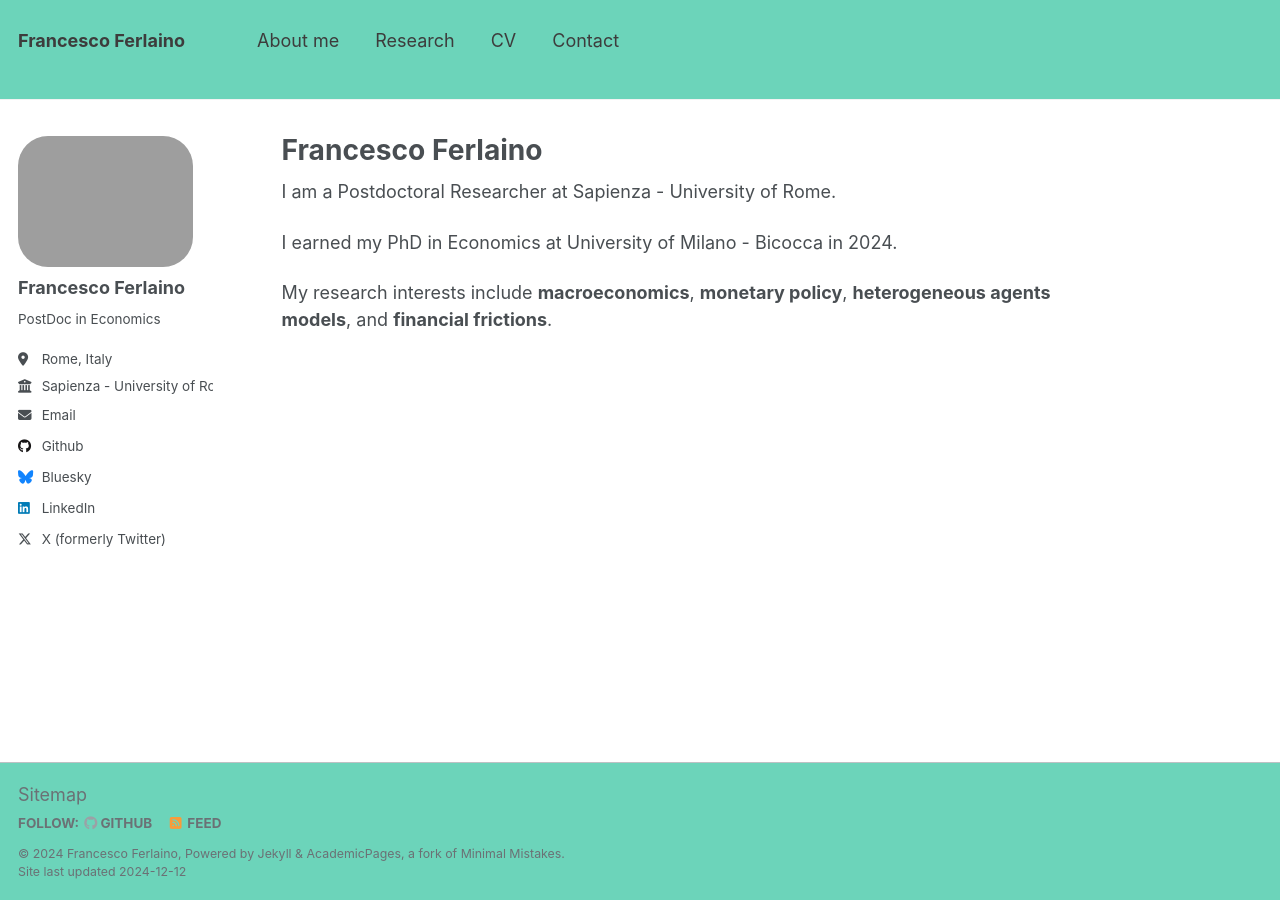
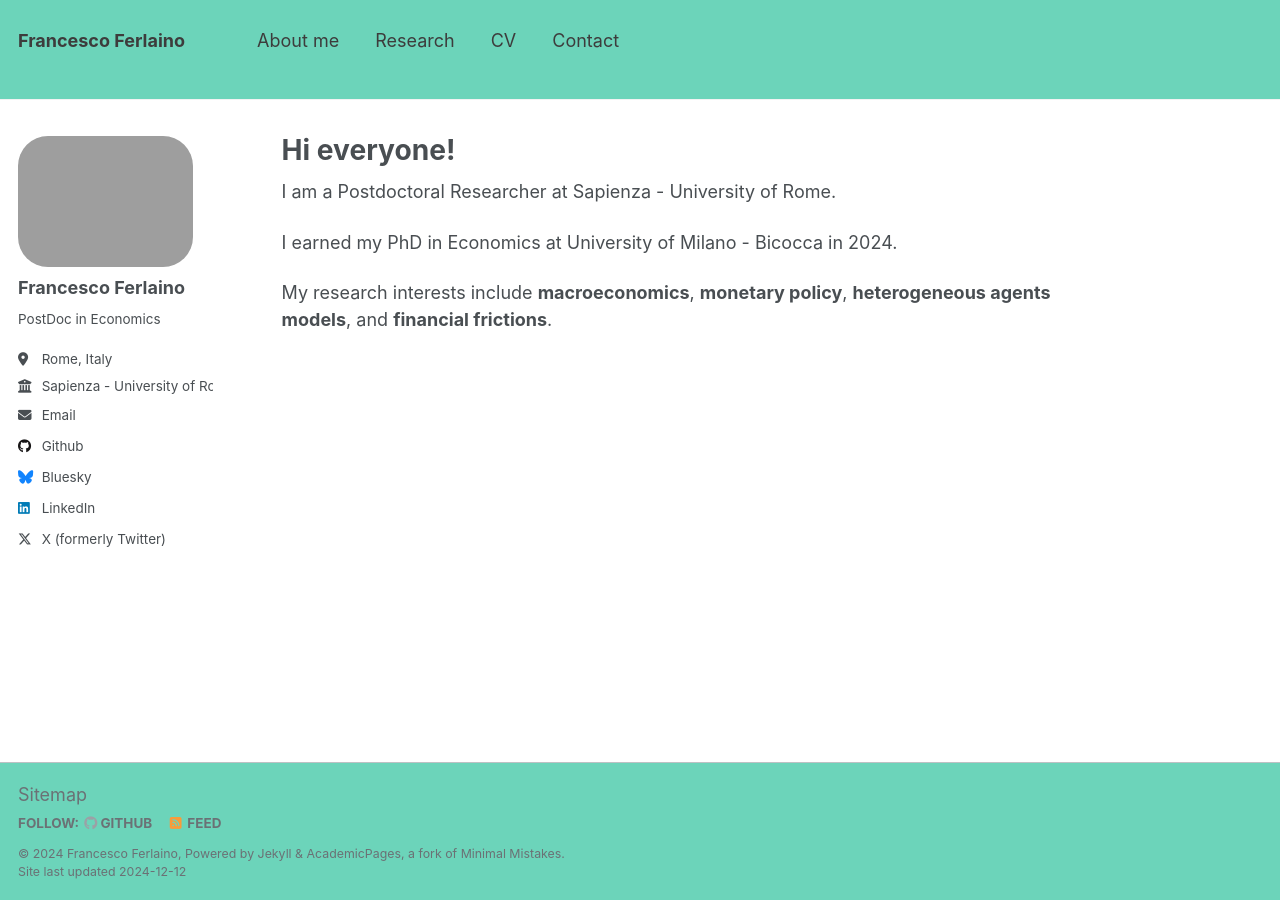
Before and after one commit to fraferla/fraferla.github.io, a Jekyll site: the page built from _pages/about.md, in a window 1280 px wide. Built offline with Jekyll 4.4.1, drawn with Linux system fonts in a browser that asks for light colours.

Commit message:
asfsafas

```diff
--- a/_pages/about.md
+++ b/_pages/about.md
@@ -1,7 +1,7 @@
 ---
 permalink: /
 # title: "Hi everyone!"
-title: "Francesco Ferlaino"
+title: "Hi everyone!"
 author_profile: true
 redirect_from:
   - /about/
```
Also changed, not shown: 1 other file.
